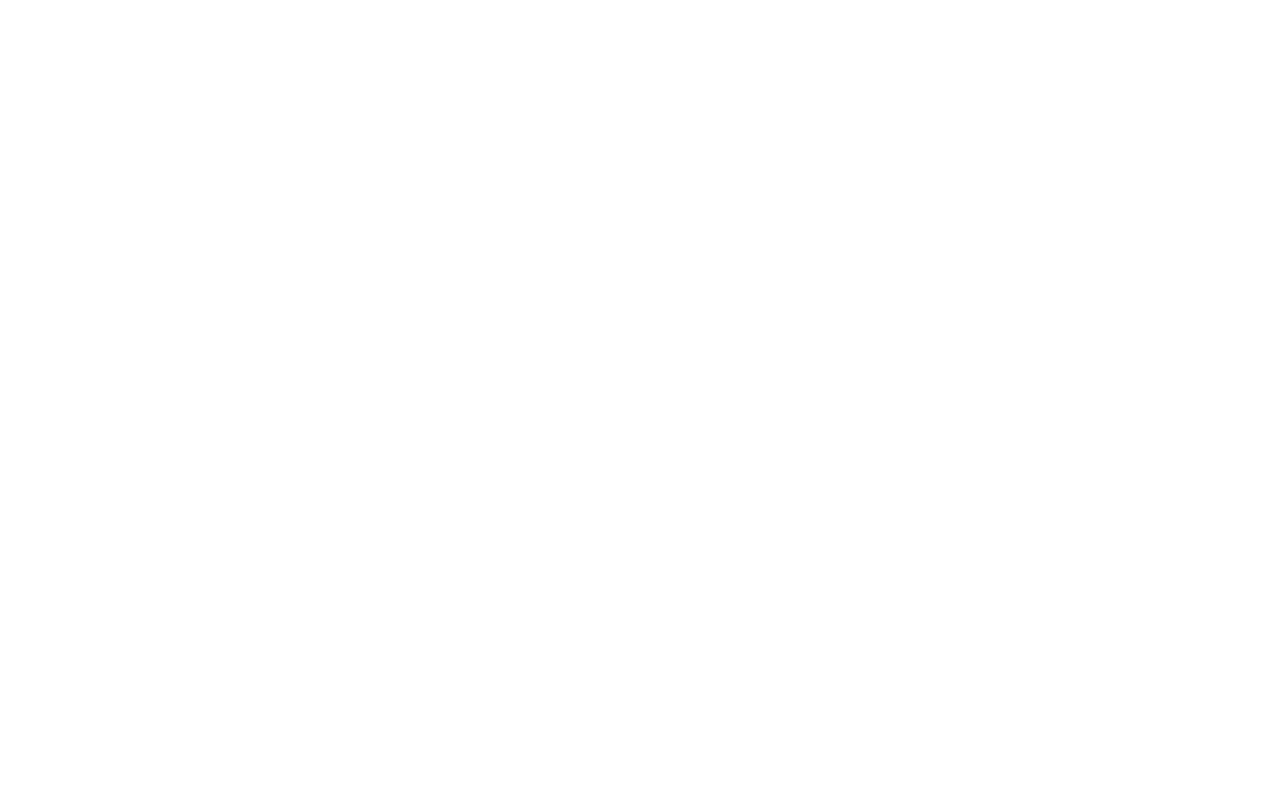
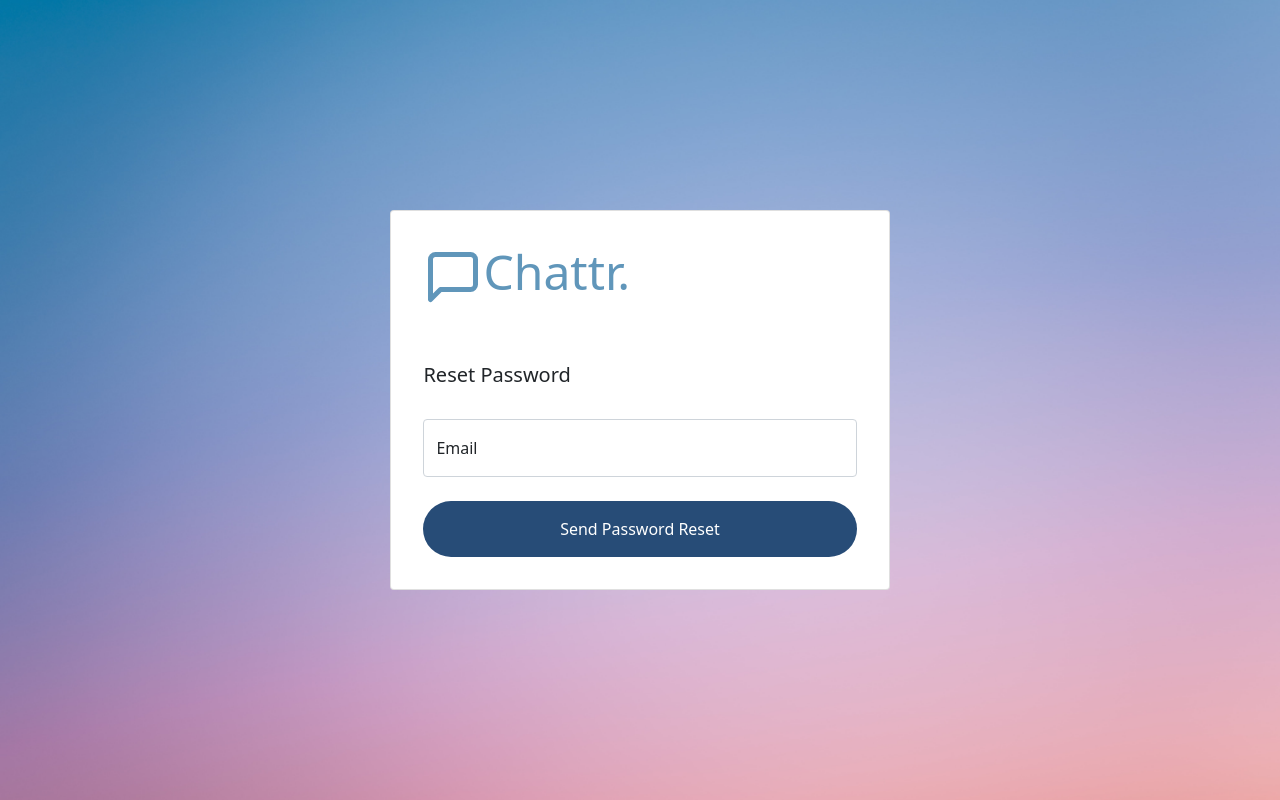
Before and after one commit to JozeifWalker/Chattr., a React (Create React App) app: page /reset in a window 1280 px wide. Before the commit this address had no page. Built offline with nearby package versions, Linux system fonts and the light colour scheme; no server answers.

Commit message:
reset password

```diff
--- a/src/appRouter.js
+++ b/src/appRouter.js
@@ -5,6 +5,7 @@ import Landing from './pages/landing/landing';
 import Login from './pages/login/login';
 import Dashboard from './pages/dashboard/dashboard';
 import Register from './pages/register/register';
+import Reset from './pages/reset/reset';
 const AppRouter=()=>{
     return(
      <Router>
@@ -13,6 +14,7 @@ const AppRouter=()=>{
              <Route path="/login" element={<Login/>}/>
              <Route path="/dashboard" element={<Dashboard/>}/>
              <Route path="/signup" element={<Register/>}/>
+             <Route path="/reset" element={<Reset/>}/>
          </Routes>
      </Router>
     )
--- a/src/config.js
+++ b/src/config.js
@@ -58,6 +58,8 @@ if(docs.docs.length===0){
 
   }
  }
+
+ //Create User Account
  const registerUser=async(name,email,password)=>{
   try {
     const res=await createUserWithEmailAndPassword(auth,email,password)
@@ -74,6 +76,16 @@ if(docs.docs.length===0){
 
   }
  }
+ //Send Password Reset
+ const sendPasswordReset = async (email) => {
+  try {
+    await sendPasswordResetEmail(auth, email);
+    alert("Password reset link sent!");
+  } catch (err) {
+    console.error(err);
+    alert(err.message);
+  }
+};
  //Logout user
  const logout = () => {
   signOut(auth);
@@ -85,5 +97,6 @@ export {
   signInWithGoogle,
   logInWithEmailAndPassword,
   registerUser,
+  sendPasswordReset,
   logout
 };
--- a/src/pages/login/login.js
+++ b/src/pages/login/login.js
@@ -55,7 +55,7 @@ const Login = () => {
 								/>
 							</FloatingLabel>
 							<Form.Text>
-								<Link to="/">Forgot Password?</Link>
+								<Link to="/reset">Forgot Password?</Link>
 							</Form.Text>
 
 							<Stack className="col-md-5 mx-auto" style={{ marginTop: '3rem' }} gap={2}>
--- a/src/pages/register/register.js
+++ b/src/pages/register/register.js
@@ -1,5 +1,5 @@
 import React, { useState, useEffect } from 'react';
-import { Link,Navigate,useNavigate } from 'react-router-dom';
+import { Link,useNavigate } from 'react-router-dom';
 import './register.scss';
 
 import Card from 'react-bootstrap/Card';
--- /dev/null
+++ b/src/pages/reset/reset.js
@@ -0,0 +1,54 @@
+import React, { useEffect, useState } from 'react';
+import { useAuthState } from 'react-firebase-hooks/auth';
+import { useNavigate, Link } from 'react-router-dom';
+import './reset.scss';
+
+import { auth, sendPasswordReset } from '../../config';
+
+import Card from 'react-bootstrap/Card';
+import Form from 'react-bootstrap/Form';
+import FloatingLabel from 'react-bootstrap/FloatingLabel';
+import Button from 'react-bootstrap/Button';
+import Logo from '../../components/logo/logo';
+import Stack from 'react-bootstrap/esm/Stack';
+
+export default function Reset() {
+	const [ email, setEmail ] = useState('');
+	const [ user, loading, error ] = useAuthState(auth);
+	const navigate = useNavigate();
+
+	useEffect(
+		() => {
+			if (loading) return;
+			if (user) navigate('/dashboard');
+		},
+		[ user, loading ]
+	);
+    const resetPassword=()=>{
+       sendPasswordReset(email)
+        navigate('/login')
+    }
+
+	return (
+		<React.Fragment>
+            <div className='reset-container'>
+			<Card id={'reset'}>
+                <Stack gap={4}>
+                    <Logo/>
+                <Card.Title>Reset Password</Card.Title>
+				<FloatingLabel label="Email">
+					<Form.Control
+						type="email"
+						placeholder="name@email.com"
+						onChange={(e) => setEmail(e.target.value)}
+						required
+                        isValid={email.length!==0?true:false}
+					/>
+				</FloatingLabel>
+                <Button onClick={()=>resetPassword(email)} id={'reset-button'}>Send Password Reset</Button>
+                </Stack>
+			</Card>
+            </div>
+		</React.Fragment>
+	);
+}
--- /dev/null
+++ b/src/pages/reset/reset.scss
@@ -0,0 +1,47 @@
+$smallTablet: 768px;
+$large: 992px;
+$extraLarge: 1200px;
+.reset-container{
+    height: 100vh;
+    width: 100%;
+    background: url('../../assets/images/adrian-infernus-GLf7bAwCdYg-unsplash.jpg');
+	background-size: cover;
+	background-repeat: no-repeat;
+	display: flex;
+	flex-direction: column;
+	justify-content: center;
+	align-items: center;
+	padding: 1rem;
+    #reset{
+        width:100%;
+        min-height:20vh;
+        padding: 2rem;
+        #reset-button{
+            border-radius: 2.25rem;
+			background-color: #274c77;
+			border: 0px;
+			padding: 1rem 0rem;
+        }
+    }
+}
+@media screen and (min-width: $smallTablet) and (max-width: $large) {
+    #reset{
+        width: 90% !important ;
+    }
+}
+@media screen and (min-width: 993px) and (max-width:1200px) {
+    #reset{
+        width: 80% !important ;
+    }
+
+}
+@media(orientation:landscape){
+    #reset{
+        width: 90% !important ;
+    }
+}
+@media screen and (min-width:1201px){
+    #reset{
+        width: 40% !important ;
+    }
+}
```
